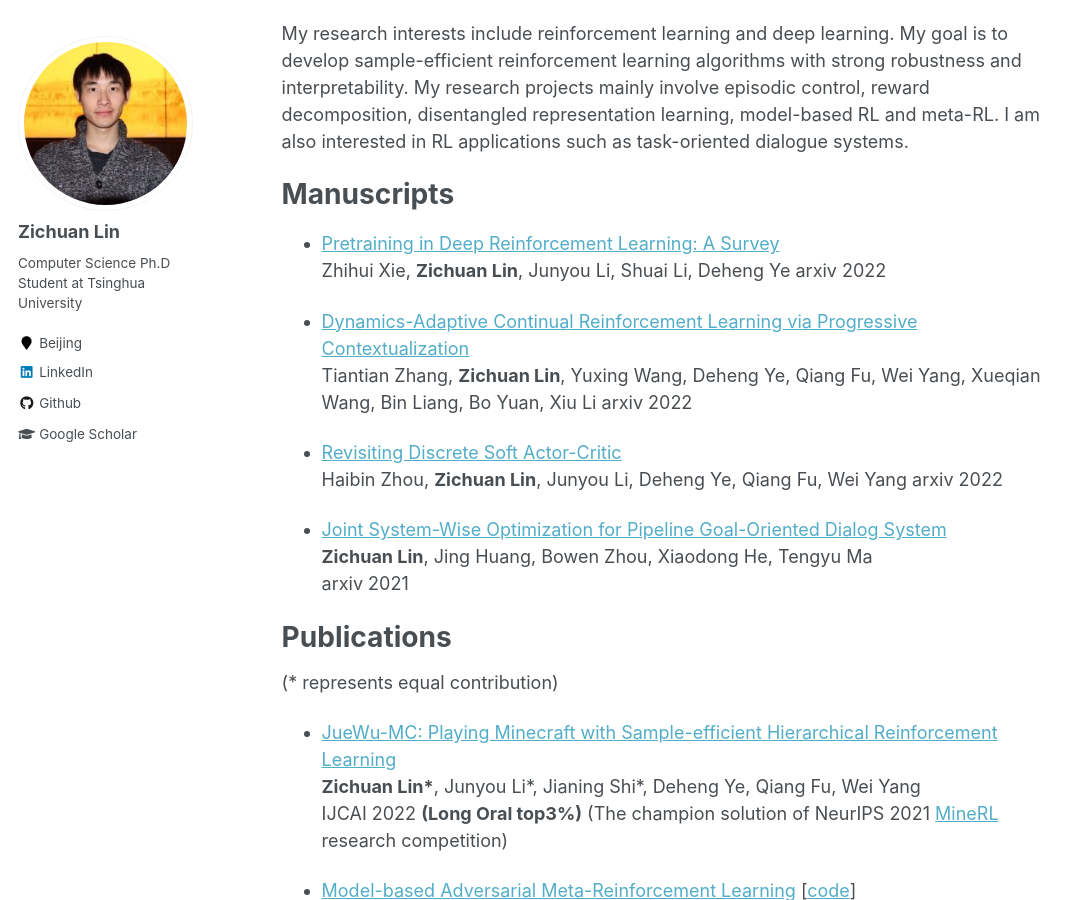
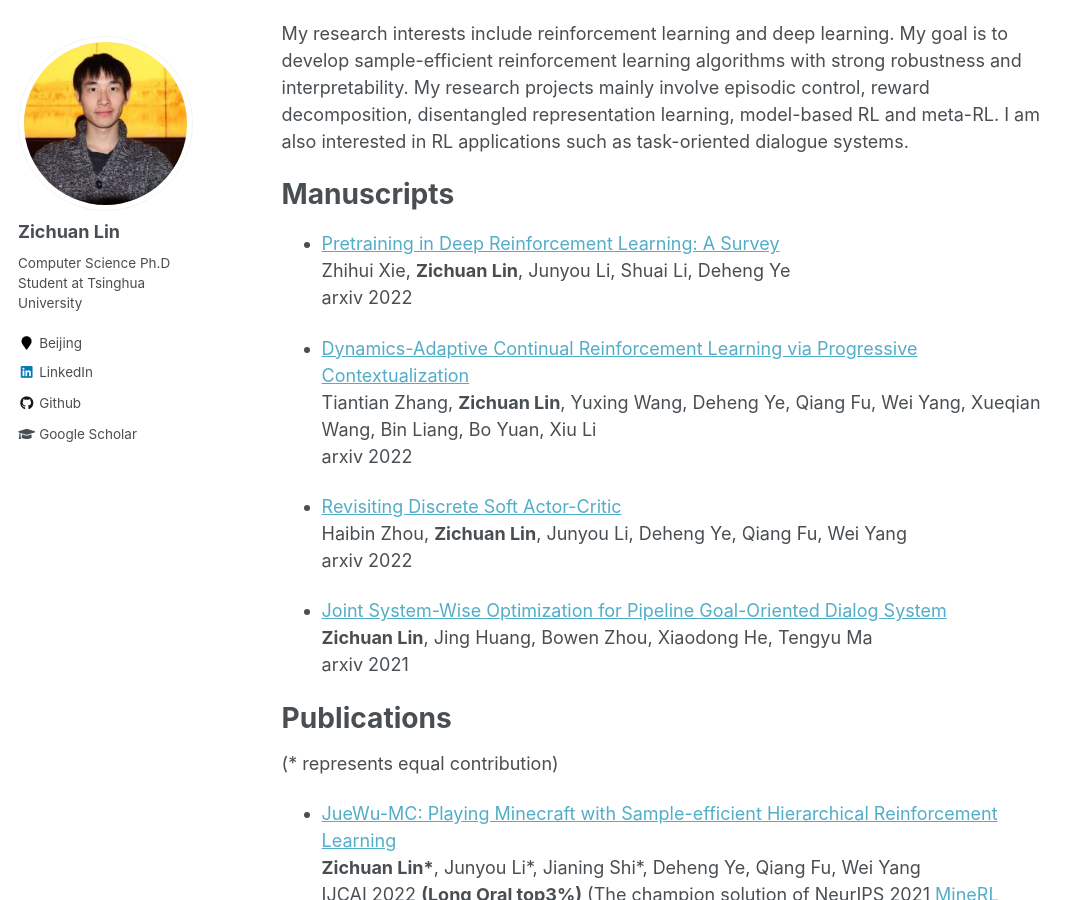
Before and after one commit to LinZichuan/linzichuan.github.io, a Jekyll site: the page built from _pages/about.md, in a window 1280 px wide and 900 px high, scrolled down 403 px. Shown: the whole window, without its empty margins (0-1085 px from the left). Built offline with Jekyll 4.4.1, drawn with Linux system fonts in a browser that asks for light colours; formulas are drawn with MathJax 3.

```diff
--- a/_pages/about.md
+++ b/_pages/about.md
@@ -17,15 +17,15 @@ My research interests include reinforcement learning and deep learning. My goal
 Manuscripts
 ======
 - [Pretraining in Deep Reinforcement Learning: A Survey](https://arxiv.org/abs/2211.03959) <br>
-Zhihui Xie, **Zichuan Lin**, Junyou Li, Shuai Li, Deheng Ye
+Zhihui Xie, **Zichuan Lin**, Junyou Li, Shuai Li, Deheng Ye <br>
 arxiv 2022
 
 - [Dynamics-Adaptive Continual Reinforcement Learning via Progressive Contextualization](https://arxiv.org/abs/2209.00347) <br>
-Tiantian Zhang, **Zichuan Lin**, Yuxing Wang, Deheng Ye, Qiang Fu, Wei Yang, Xueqian Wang, Bin Liang, Bo Yuan, Xiu Li
+Tiantian Zhang, **Zichuan Lin**, Yuxing Wang, Deheng Ye, Qiang Fu, Wei Yang, Xueqian Wang, Bin Liang, Bo Yuan, Xiu Li <br>
 arxiv 2022
 
 - [Revisiting Discrete Soft Actor-Critic](https://arxiv.org/abs/2209.10081) <br>
-Haibin Zhou, **Zichuan Lin**, Junyou Li, Deheng Ye, Qiang Fu, Wei Yang
+Haibin Zhou, **Zichuan Lin**, Junyou Li, Deheng Ye, Qiang Fu, Wei Yang <br>
 arxiv 2022
 
 - [Joint System-Wise Optimization for Pipeline Goal-Oriented Dialog System](https://arxiv.org/abs/2106.04835) <br>
```
